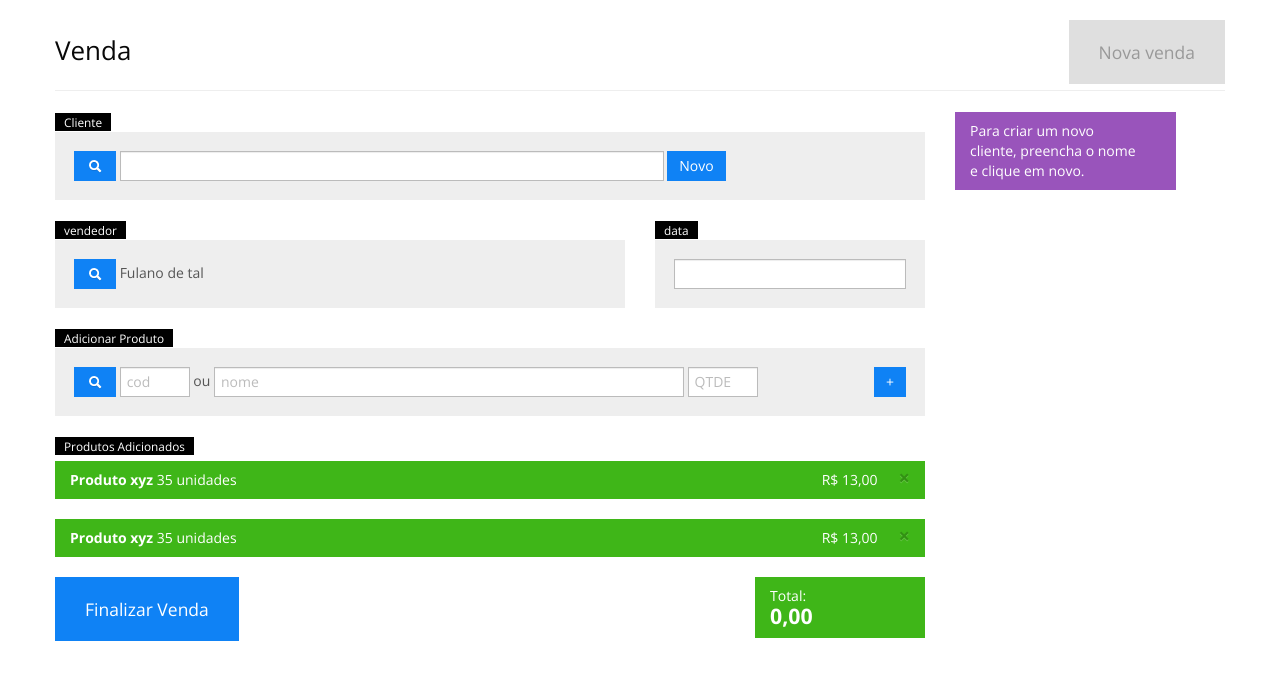
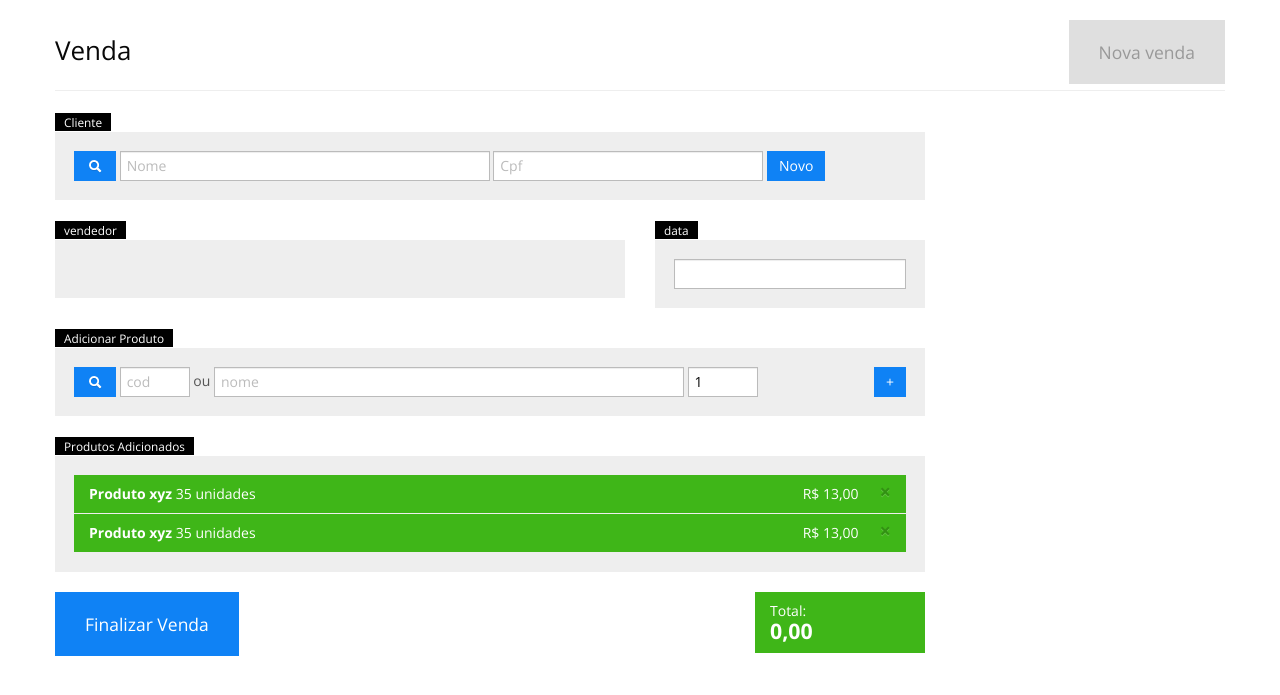
Before and after one commit to thedude66/livro-restful, a PHP site: page /index.php?go=pdv in a window 1280 px wide. Shown: the part 52-747 px from the top of the page. Run offline with PHP 8.4, Linux system fonts and the light colour scheme.

Commit message:
Tela de Vendas
Incluindo cliente, vendedor pegando da sessao e data da venda.
Falta a parte de produtos

```diff
--- a/sistema-vendas-jquery/css/app.css
+++ b/sistema-vendas-jquery/css/app.css
@@ -10,3 +10,8 @@ body {
 .form-horizontal {
   margin-bottom:0px;
 }
+
+.well
+{
+
+}
--- a/sistema-vendas-jquery/js/app.js
+++ b/sistema-vendas-jquery/js/app.js
@@ -67,7 +67,19 @@ $(document).ready(function() {
 
     });
 
-    $(".moeda").maskMoney({thousands:'.', decimal:','});
+    $(".moeda").maskMoney({thousands: '.', decimal: ','});
+
+    /*
+    Previne que um enter poste o formulário
+    Em ambientes jquery e ajax, enter
+     submetendo formulários não são bem vndos
+    */
+    $(window).keydown(function(event) {
+        if (event.keyCode == 13) {
+            event.preventDefault();
+            return false;
+        }
+    });
 
 
 });
--- a/sistema-vendas-jquery/js/pdv.js
+++ b/sistema-vendas-jquery/js/pdv.js
@@ -2,6 +2,115 @@
 
 $(document).ready(function() {
 
+    $.cookie.json = true;
+    usuario = $.cookie('usuario');
+    console.log(usuario);
+    $("#nomeVendedor").html(usuario.nome);
+    $("#hiddenIdVendedor").val(usuario.id);
+
+    preparaData($("#inputData"));
+});
 
 
+$("#btnModalBuscarCliente").click(function() {
+    $("#clienteModal").modal("show");
+    $("#inputBuscarCliente").focus();
+
+    if ($("#inputNomeCliente").val().length > 0)
+    {
+        $("#inputBuscarCliente").val($("#inputNomeCliente").val());
+    }
 });
+
+$("#inputBuscarCliente").keydown(function(event) {
+    if (event.keyCode == 13) {
+        buscarCliente();
+    }
+});
+
+$("#btnBuscarCliente").click(function() {
+    buscarCliente();
+});
+
+function buscarCliente()
+{
+    $("#itemResultadoBusca").html("");
+    $("#errorLoadCliente").hide();
+    $("#buscaClienteload").show();
+
+
+    $.ajax({
+        type: "post",
+        dataType: "json",
+        url: rootUrl + "cliente/search",
+        data: JSON.stringify({busca: $("#inputBuscarCliente").val()}),
+        success: function(data) {
+            $("#buscaClienteload").hide();
+
+            data.result.forEach(function(cliente) {
+                $("#itemResultadoBusca").append("<li><a class='itemClienteResult' href='#' data-nome='" + cliente.nome + "' data-id=" + cliente.id + " data-cpf='" + cliente.cpf + "'>" + cliente.nome + " - " + cliente.cpf + "</a></li>");
+            });
+
+        },
+        error: function(result) {
+            $("#buscaClienteload").hide();
+            $("#errorLoadCliente").html(getErrorMessage(result.responseText));
+            $("#errorLoadCliente").show();
+        }
+    });
+
+}
+
+$(".itemClienteResult").live("click", function() {
+    $("#hiddenIdCliente").val($(this).attr("data-id"));
+    $("#inputNomeCliente").val($(this).attr("data-nome"));
+    $("#inputCpfCliente").val($(this).attr("data-cpf"));
+
+    $("#inputNomeCliente").attr('disabled', 'disabled');
+    $("#inputCpfCliente").attr('disabled', 'disabled');
+    $("#btnNovoCliente").addClass("disabled").removeClass("btn-primary");
+
+    $("#okCliente").show();
+
+    $("#clienteModal").modal("hide");
+});
+
+$("#inputData").change(function() {
+    $("#okData").show();
+});
+
+$("#btnNovoCliente").click(function() {
+
+    if ($("#inputNomeCliente").val().length > 0)
+    {
+        $("#errorNewCliente").hide();
+        $("#newClienteload").show();
+
+        $.ajax({
+            type: "post",
+            dataType: "json",
+            url: rootUrl + "cliente/newFromVendas",
+            data: JSON.stringify({nome: $("#inputNomeCliente").val(), cpf: $("#inputCpfCliente").val()}),
+            success: function(data) {
+                $("#newClienteload").hide();
+                cliente = data.result;
+                $("#hiddenIdCliente").val(cliente.id);
+                $("#inputNomeCliente").attr('disabled', 'disabled');
+                $("#inputCpfCliente").attr('disabled', 'disabled');
+                $("#btnNovoCliente").addClass("disabled").removeClass("btn-primary");
+                $("#okCliente").show();
+
+            },
+            error: function(result) {
+                $("#newClienteload").hide();
+                $("#errorNewCliente").html(getErrorMessage(result.responseText));
+                $("#errorNewCliente").show();
+            }
+        });
+    }
+    else
+        {
+            $("#errorNewCliente").show();
+            $("#errorNewCliente").html("Preencher nome e cpf");
+        }
+});
--- a/sistema-vendas-jquery/pdv.html
+++ b/sistema-vendas-jquery/pdv.html
@@ -4,6 +4,14 @@
     .totalValue{
         font-weight: bold;
         font-size: 16pt;
+    }
+
+    .alert{
+        margin-bottom: 1px;
+    }
+
+    #resultadoBusca{
+        margin: 10px;
     }
 </style>
 
@@ -18,30 +26,38 @@
     <div class="span9">
         <span class="badge badge-inverse">Cliente</span>
         <div class="form-search well">
-            <a href="#" class="btn btn-primary"><i class="icon-search icon-white"></i></a>
-            <input type="text" class="input-xxlarge"/>
-            <a href="#" class="btn btn-primary">Novo</a>
+            <a id="btnModalBuscarCliente" href="#" class="btn btn-primary"><i class="icon-search icon-white"></i></a>
+            <input id="inputNomeCliente" type="text" class="span4" placeholder="Nome"/>
+            <input id="inputCpfCliente" type="text" class="span3" placeholder="Cpf"/>
+            <input id="hiddenIdCliente" type="hidden"/>
+            <button id="btnNovoCliente" class="btn btn-primary">Novo</button>
+            <div id="errorNewCliente" class="alert alert-error" style="display:none"></div>
         </div>
     </div>
-    <div class="span2 alert alert-info ">
-        Para criar um novo cliente, preencha
-        o nome e clique em novo.
+    <div id="newClienteload" style="display: none"><img src="img/ajax-loader.gif"></div>
+    <div id="okCliente" class="span1" style="margin-top:30px;display: none">
+       <img src="img/check2.png"/>
     </div>
 </div>
+
+
 
 <div class="row">
     <div class="span6">
         <span class="badge badge-inverse">vendedor</span>
         <div class="form-search well">
-            <a href="#" class="btn btn-primary"><i class="icon-search icon-white"></i></a>
-            <span>Fulano de tal</span>
+            <input id="hiddenIdVendedor" type="hidden"/>
+            <span id="nomeVendedor"></span>
         </div>
     </div>
     <div class="span3">
         <span class="badge badge-inverse">data</span>
         <form class="form-search well">
-            <input type="text" class="input-block-level"/>
+            <input id="inputData" type="text" class="input-block-level"/>
         </form>
+    </div>
+    <div id="okData" class="span1" style="margin-top:30px;display: none">
+       <img src="img/check2.png"/>
     </div>
 </div>
 
@@ -55,7 +71,7 @@
                 <input type="text" class="span1" placeholder="cod"/>
                 ou
                 <input type="text" class="span5" placeholder="nome"/>
-                <input type="number" class="input-medium span1" placeholder="QTDE"/>
+                <input type="number" value="1" class="input-medium span1" placeholder="QTDE"/>
                 <a href="#" class="btn btn-primary pull-right">+</a>
             </div>
         </div>
@@ -68,7 +84,7 @@
 <div class="row">
     <div class="span9">
         <span class="badge badge-inverse">Produtos Adicionados</span>
-        <div style="margin-top: 5px">
+        <div class="well">
 
             <div class="alert alert-success">
                 <a class="close">×</a>
@@ -92,3 +108,39 @@
         <div class="alert alert-success">Total:<br/><span class="totalValue">0,00</span></div>
     </div>
 </div>
+
+
+
+<!-- Modal Cliente -->
+<div class="modal fade" id="clienteModal" style="display: none;">
+
+    <div class="modal-header">
+        <a class="close" data-dismiss="modal">&times;</a>
+        <h3>Buscar Cliente</h3>
+    </div>
+
+    <div class="modal-body">
+
+        <div class="well">
+            <div class="control-group">
+                <input id="inputBuscarCliente" type="text" placeholder="Nome ou CPF" class="input-block-level"/>
+            </div>
+        </div>
+
+        <div id="resultadoBusca">
+            <div id="buscaClienteload" style="display: none"><img src="img/ajax-loader.gif"></div>
+            <div id="errorLoadCliente" class="alert alert-error" style="display:none"></div>
+            <ul id="itemResultadoBusca" class="nav nav-tabs nav-stacked">
+
+            </ul>
+        </div>
+
+    </div>
+    <div class="modal-footer">
+        <div class="pull-left">
+            <a id="btnBuscarCliente" href="#" class="btn btn-primary search-query">Buscar</a>
+            <a id="btnNovoCliente" href="#" class="btn disabled">Criar novo cliente</a>
+        </div>
+        <a data-dismiss="modal" href="#" class="btn btn-inverse">Fechar</a>
+    </div>
+</div>
```
Also changed, not shown: sistema-vendas-server/classes/Cliente.php (+23 -0 lines), sistema-vendas-jquery/img/check2.png (added).
